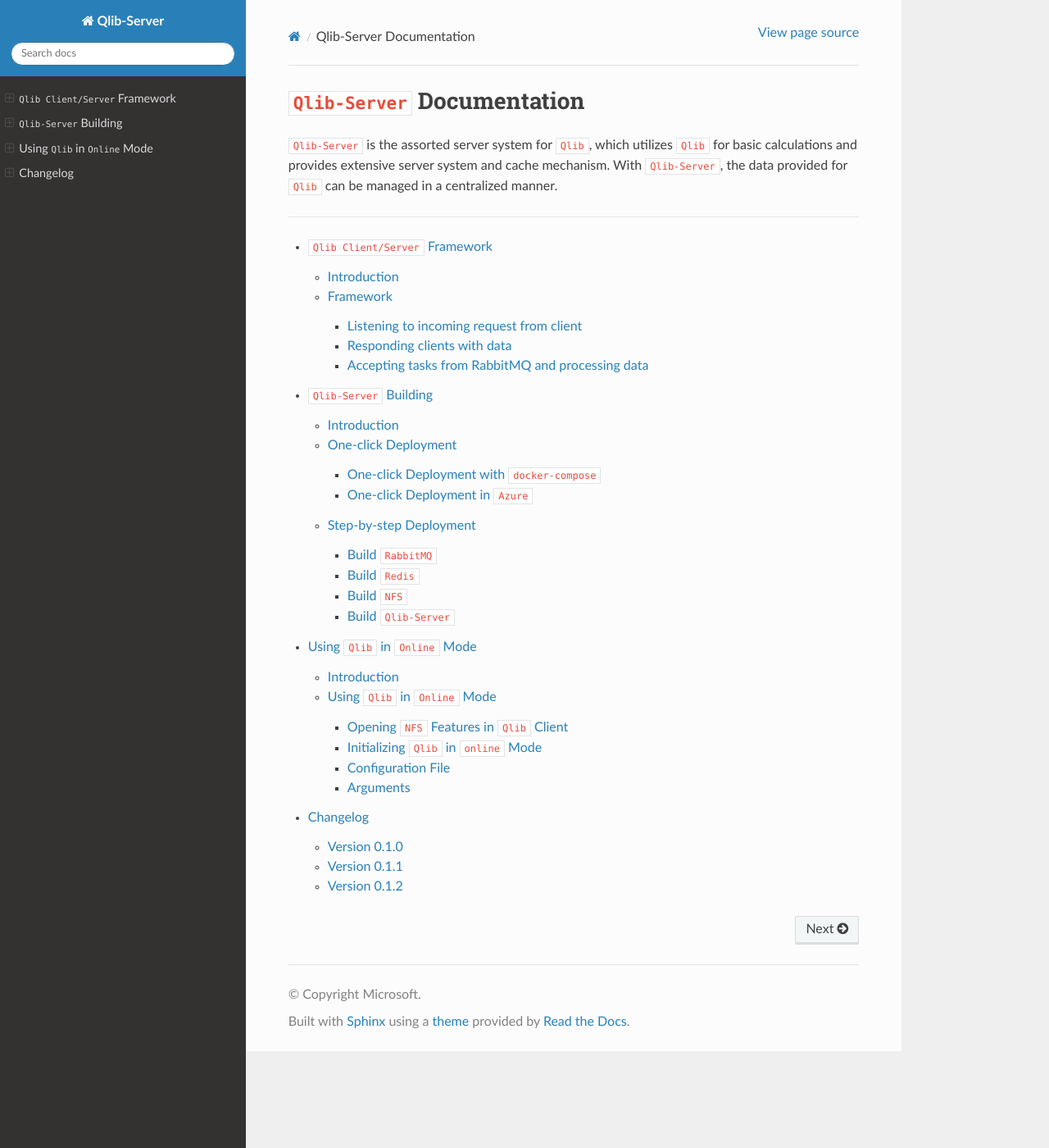
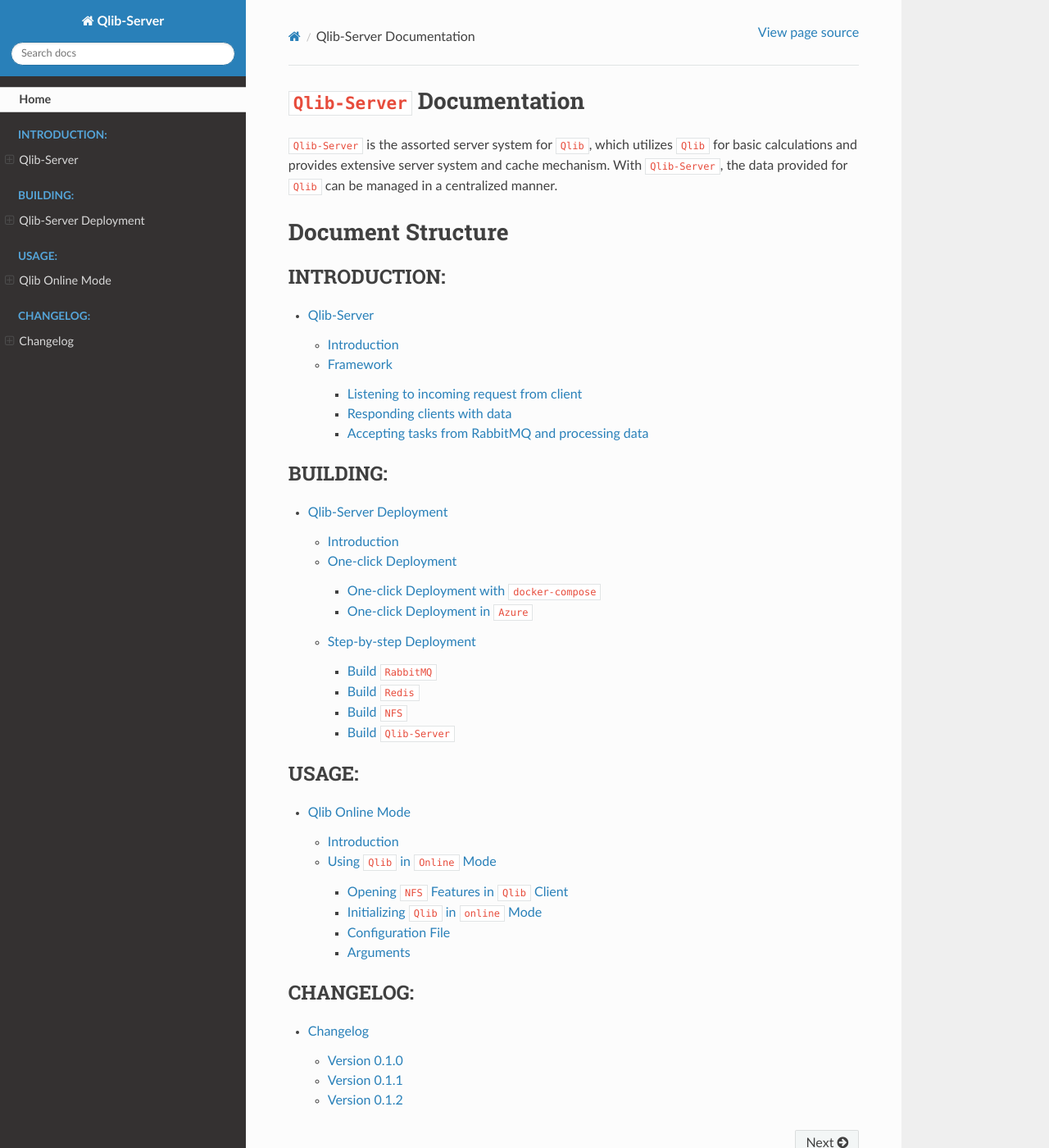
Before and after one commit to microsoft/qlib-server, a Sphinx documentation site: the page built from docs/index.rst, in a window 1280 px wide and 1400 px high. Shown: the whole window at 82% size. Built offline with Sphinx 7.4.7 and the Read the Docs theme 2.0.0, drawn with Linux system fonts in a browser that asks for light colours.

Commit message:
rich the docs

```diff
--- a/docs/build.rst
+++ b/docs/build.rst
@@ -1,6 +1,6 @@
 .. _build:
 ==============================
-``Qlib-Server`` Building
+``Qlib-Server`` Deployment
 ==============================
 
 Introduction
@@ -27,7 +27,7 @@
 
 - Install ``docker``, please refer to `Docker Installation <https://docs.docker.com/engine/install>`_.
 - Install ``docker-compose``, please refer to `Docker-compose Installation <https://docs.docker.com/compose/install/>`_.
-- Run the following command to deploy `Qlib-Server`:
+- Run the following command to deploy ``Qlib-Server``:
 
     .. code-block:: bash
 
--- a/docs/client.rst
+++ b/docs/client.rst
@@ -5,7 +5,7 @@
 
 Introduction
 ================
-In the `Qlib document <https://qlib.readthedocs.io/en/latest>`_, the ``Offline`` mode has been introduced. In addition to ``offline`` mode, users can use ``Qlib`` in ``Online`` mode.
+In the `Qlib Document <https://qlib.readthedocs.io/en/latest>`_, the ``Offline`` mode has been introduced. In addition to ``offline`` mode, users can use ``Qlib`` in ``Online`` mode.
 
 The ``Online`` mode is designed to solve the following problems:
 
--- a/docs/index.rst
+++ b/docs/index.rst
@@ -5,12 +5,36 @@
 
 .. _user_guide:
 
+Document Structure
 ====================
+
+
+.. toctree::
+   :hidden:
+
+   Home <self>
+
+.. toctree::
+   :maxdepth: 3
+   :caption: INTRODUCTION:
+
+   Qlib-Server <server.rst>
+
 
 .. toctree::
     :maxdepth: 3
+    :caption: BUILDING:
 
-    server
-    build
-    client
-    changelog
+    Qlib-Server Deployment <build.rst>
+
+.. toctree::
+    :maxdepth: 3
+    :caption: USAGE:
+
+    Qlib Online Mode <client.rst>
+
+.. toctree::
+    :maxdepth: 3
+    :caption: CHANGELOG:
+
+    Changelog <changelog.rst>
```
Also changed, not shown: README.md (+118 -4 lines), docs/server.rst (+9 -5 lines).
